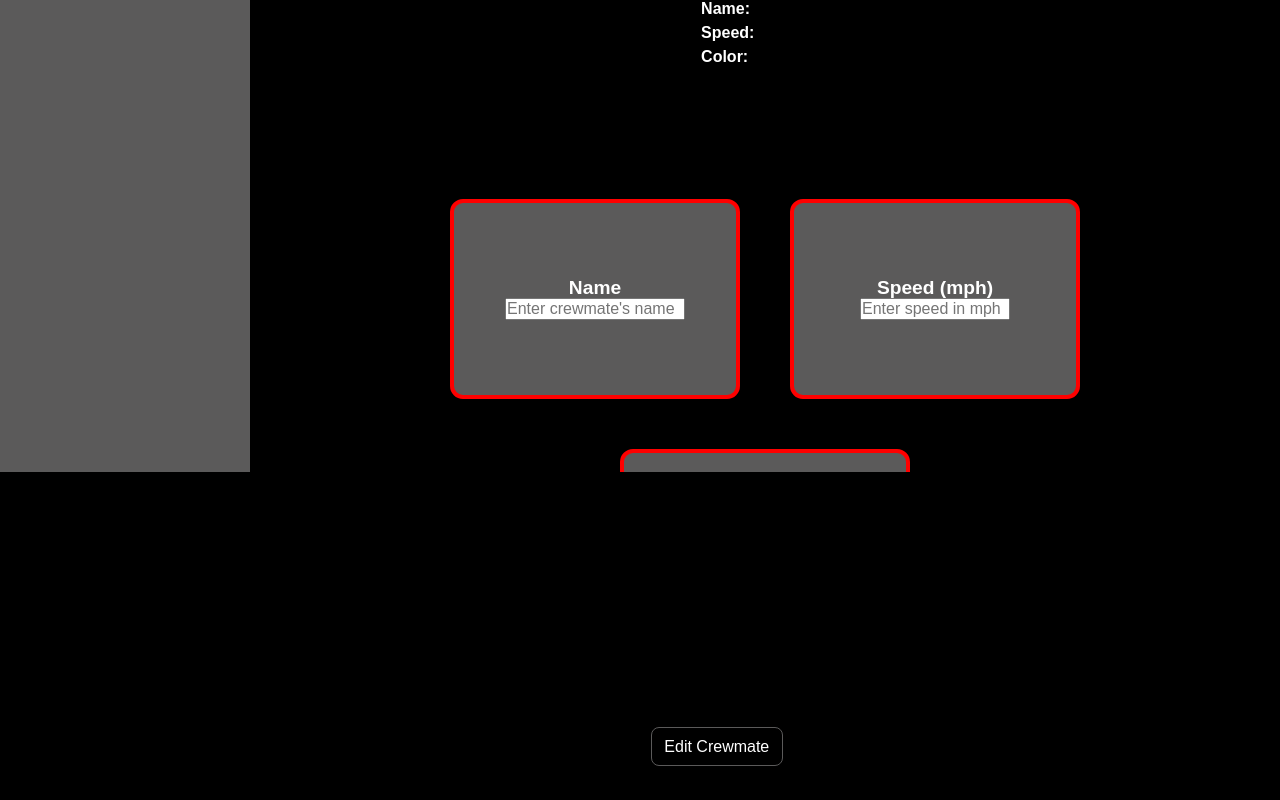
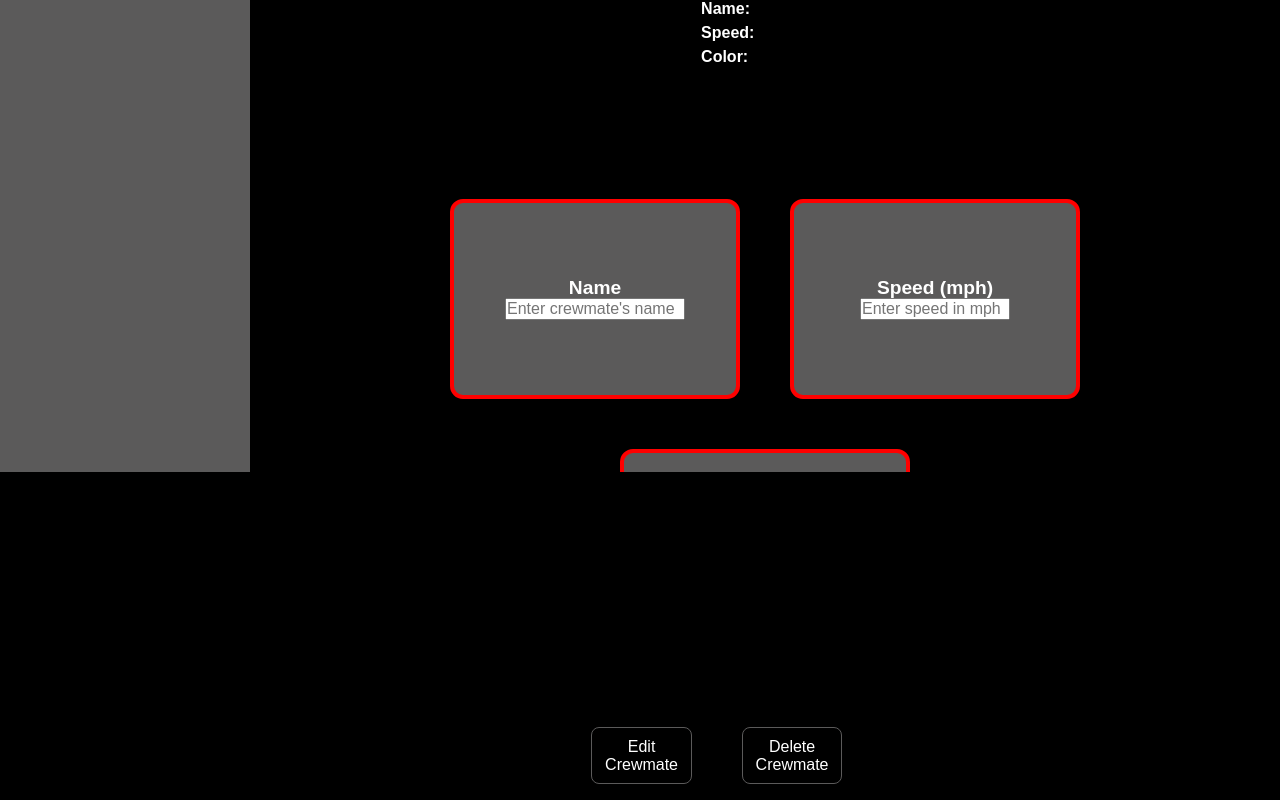
Before and after one commit to seba3510/crewmates, a React (Vite) app: page /edit/1 in a window 1280 px wide. Shown: the part 328-1128 px from the top of the page. Built offline with nearby package versions, Linux system fonts and the light colour scheme; no server answers; the database is empty.

Commit message:
feat: Remove crewmate when the user clicks on the "Delete Crewmate" button

```diff
--- a/src/routes/EditCrewmate.jsx
+++ b/src/routes/EditCrewmate.jsx
@@ -20,6 +20,10 @@ import {
 //==============================================================
 
 import { supabase } from "../client.js";
+
+//==============================================================
+
+import "../styles/edit-page.css";
 
 //==============================================================
 
@@ -401,6 +405,47 @@ function EditCrewmate() {
 
 	//==============================================================
 
+	async function deleteCrewmate(event) {
+
+		try {
+
+			event.preventDefault();
+
+			const {
+				data,
+				error
+			} =
+				await supabase
+					.from("Crewmates")
+					.delete()
+					.eq("id", id);
+
+			if (error) {
+
+				throw error;
+
+			} // if
+
+			else {
+
+				alert("The Crewmate was removed!");
+
+			} // else
+
+		}  // try
+
+		catch (error) {
+
+			alert(error);
+
+		} // catch
+
+
+	} // deleteCrewmate()
+
+	//==============================================================
+
+
 	return (
 		<>
 			<SideBar />
@@ -630,6 +675,10 @@ function EditCrewmate() {
 							>
 								Edit Crewmate
 							</button>
+
+							<button type="button" onClick={deleteCrewmate}>
+								Delete Crewmate
+							</button>
 						</section>
 
 					</form>
--- a/src/styles/edit-page.css
+++ b/src/styles/edit-page.css
@@ -4,3 +4,11 @@ main > header {
 	justify-content: center;
 	align-items: center;
 }
+
+.btn-container {
+	display: flex;
+	flex-direction: row;
+	justify-content: center;
+	align-items: center;
+	gap: 50px;
+}
```
